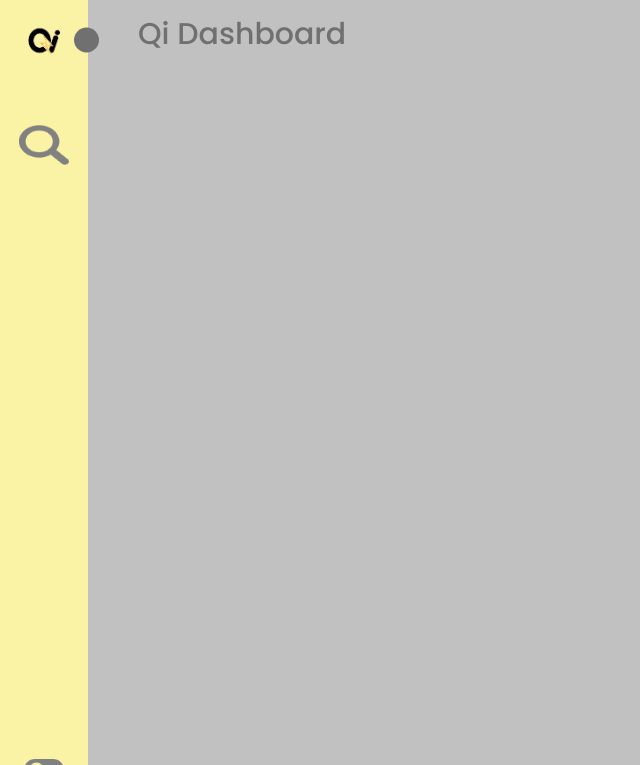
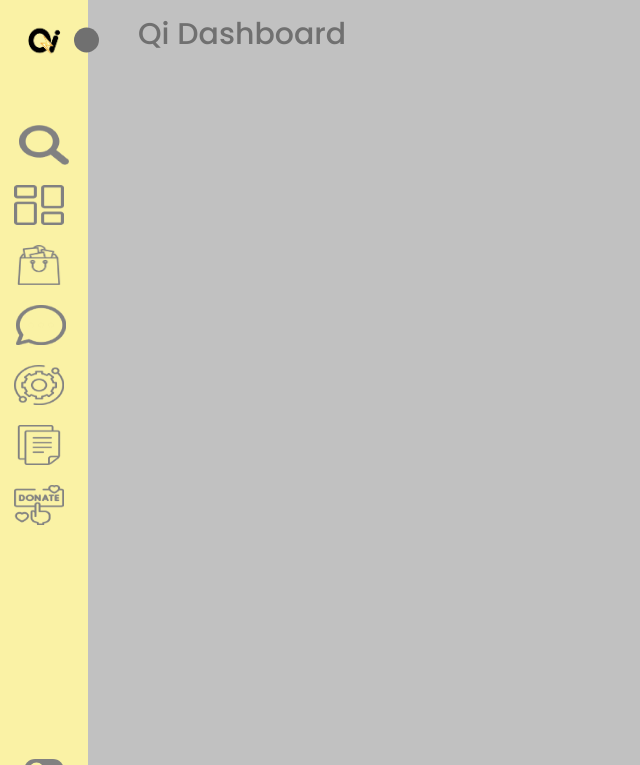
Before and after one commit to VQIVS/MarzbanBot, a Django app: template templates/home.html in a window 1280 px wide. Shown: the top 765 px of the page, without its empty margins (0-640 px from the left). Run offline with Django 4.2, Linux system fonts and the light colour scheme; the template is opened without the code that fills it, so the values that code supplies are empty.

Commit message:
Update home.html
modified the images

```diff
--- a/templates/home.html
+++ b/templates/home.html
@@ -8,13 +8,6 @@
       href="https://fonts.googleapis.com/css2?family=Poppins:wght@300;400;500;600;700&amp;display=swap"
     />
     <link rel="stylesheet" href="../static/styles/home.css" />
-    <style>
-      /* .search-box-img {
-        width: 50px;
-        height: 30px;
-        background-color: #faf2a5;
-      } */
-    </style>
   </head>
   <body>
     <nav class="sidebar close">
@@ -49,19 +42,33 @@
                 <i class="bx bx-home-alt icon"></i>
                 <span class="text nav-text">Dashboard</span>
               </a>
+              <img
+                class="Dashboard"
+                src="../static/images/dashboard.png"
+                alt="Dashboard"
+              />
             </li>
-
             <li class="nav-link">
               <a href="#">
                 <i class="bx bx-bar-chart-alt-2 icon"></i>
                 <span class="text nav-text">Products</span>
               </a>
+              <img
+                class="Products"
+                src="../static/images/products.png"
+                alt="Products"
+              />
             </li>
 
             <li class="nav-link">
               <a href="#">
                 <i class="bx bx-bell icon"></i>
                 <span class="text nav-text">Message</span>
+                <img
+                  class="Message"
+                  src="../static/images/message.png"
+                  alt="Message"
+                />
               </a>
             </li>
 
@@ -70,6 +77,11 @@
                 <i class="bx bx-pie-chart-alt icon"></i>
                 <span class="text nav-text">Setting</span>
               </a>
+              <img
+                class="Setting"
+                src="../static/images/setting.png"
+                alt="Setting"
+              />
             </li>
 
             <li class="nav-link">
@@ -77,6 +89,11 @@
                 <i class="bx bx-heart icon"></i>
                 <span class="text nav-text">Documents</span>
               </a>
+              <img
+                class="Documents"
+                src="../static/images/documents.png"
+                alt="Documents"
+              />
             </li>
 
             <li class="nav-link">
@@ -84,6 +101,11 @@
                 <i class="bx bx-wallet icon"></i>
                 <span class="text nav-text">Donate</span>
               </a>
+              <img
+                class="Donate"
+                src="../static/images/donate.png"
+                alt="Donate"
+              />
             </li>
           </ul>
         </div>
```
